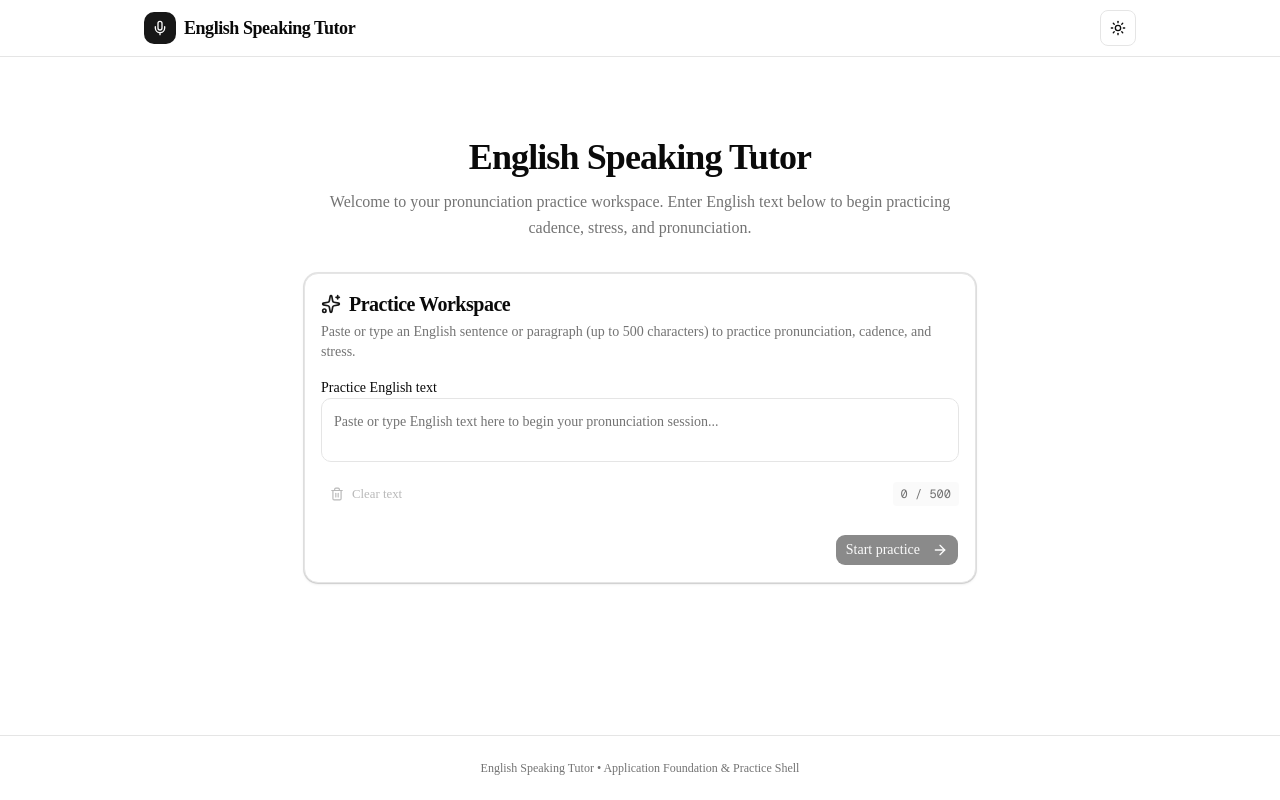
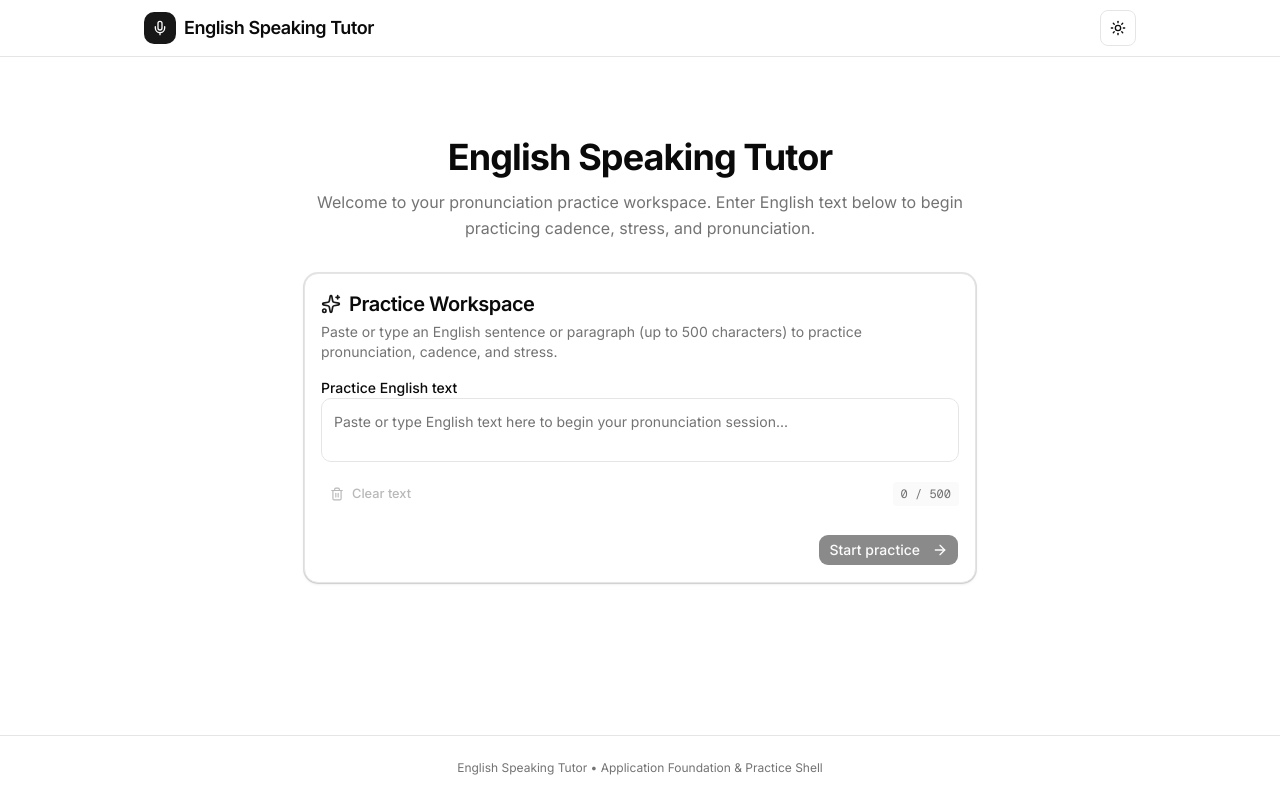
Before and after one commit to thanhqng1510/english-speaking-tutor, a Next.js app: page / in a window 1280 px wide. Built offline with nearby package versions, Linux system fonts and the light colour scheme.

Commit message:
style: switch default typography to Inter for enhanced screen readability

```diff
--- a/src/app/layout.tsx
+++ b/src/app/layout.tsx
@@ -1,13 +1,14 @@
 import type { Metadata } from "next";
-import { Geist, Geist_Mono } from "next/font/google";
+import { Inter, Geist_Mono } from "next/font/google";
 import { ThemeProvider } from "@/components/theme-provider";
 import { ThemeToggle } from "@/components/theme-toggle";
 import { Mic } from "lucide-react";
 import "./globals.css";
 
-const geistSans = Geist({
-  variable: "--font-geist-sans",
+const inter = Inter({
+  variable: "--font-sans",
   subsets: ["latin"],
+  display: "swap",
 });
 
 const geistMono = Geist_Mono({
@@ -30,7 +31,7 @@
     <html
       lang="en"
       suppressHydrationWarning
-      className={`${geistSans.variable} ${geistMono.variable} h-full antialiased`}
+      className={`${inter.variable} ${geistMono.variable} h-full antialiased`}
     >
       <body className="min-h-full flex flex-col bg-background text-foreground transition-colors duration-150">
         <ThemeProvider
```
